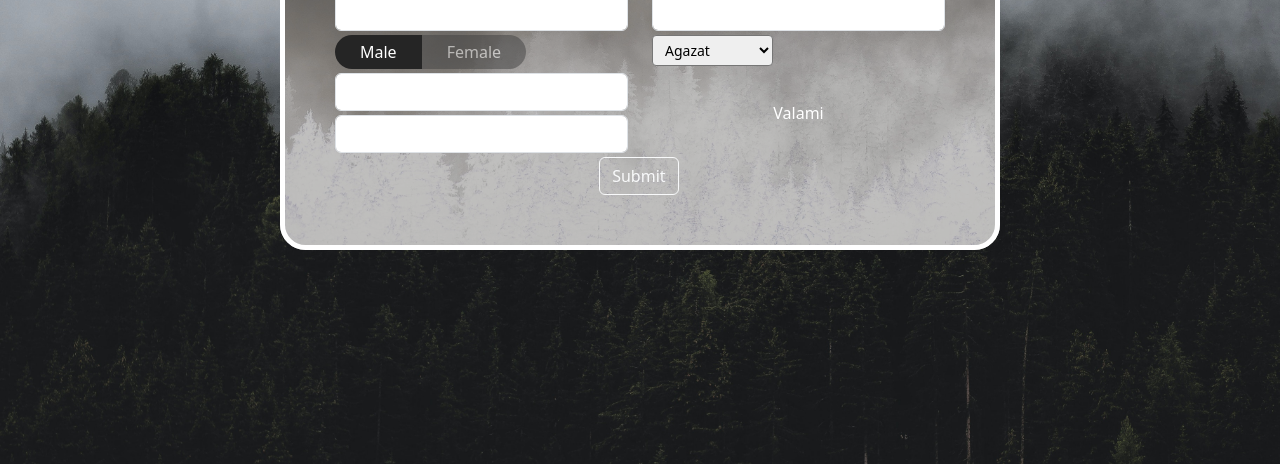
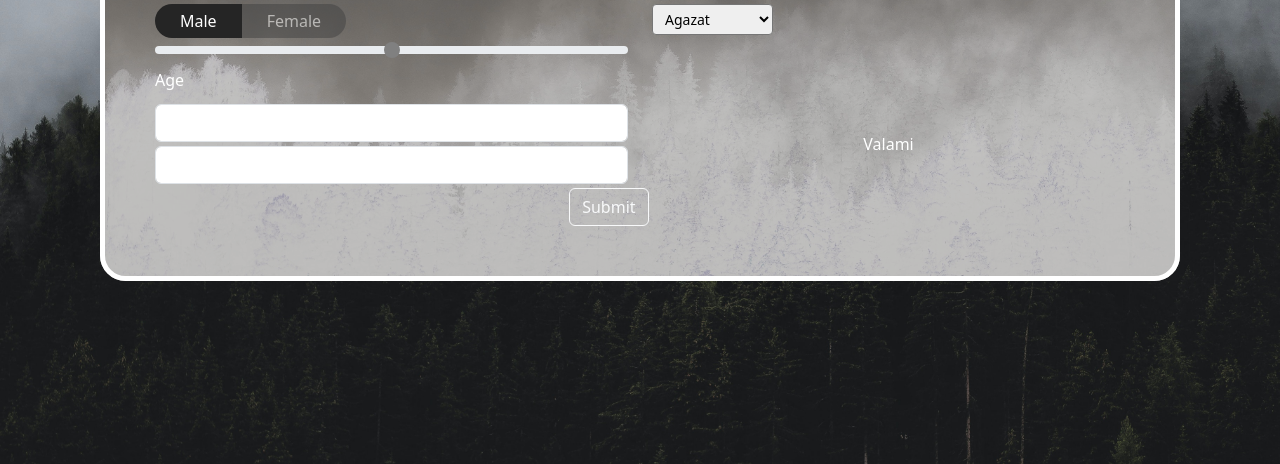
Before and after one commit to Hudi-B/boreDom1013, a plain HTML site: page index.html in a window 1280 px wide. Shown: the part 336-800 px from the top of the page. Drawn offline with nearby package versions, Linux system fonts and the light colour scheme.

Commit message:
added range and changed thumb color to grey

```diff
--- a/index.css
+++ b/index.css
@@ -22,7 +22,7 @@ body {
     border: solid 5px white;
     border-radius: 2vw;
     position: relative;
-    max-width: 720px;
+    max-width: 1080px;
     backdrop-filter: invert(80%);
 }
 
@@ -53,3 +53,15 @@ body {
    to { transform: scale(1); }
  }
 /*#endregion*/
+
+.custom-range::-ms-thumb {
+  background: gray;
+}
+
+.custom-range::-webkit-slider-thumb {
+  background: gray;
+}
+
+.custom-range::-moz-range-thumb {
+  background: gray;
+}
--- a/index.html
+++ b/index.html
@@ -35,7 +35,11 @@
                             <div class="buttons_gender">
                                 <a href="#" class="button_gender male active" data-gender="1"><i class="fa fa-male"></i>Male</a>
                                 <a href="#" class="button_gender female" data-gender="2"><i class="fa fa-female"></i>Female</a>
-                              </div>
+                            </div>
+                            <div>
+                                <input type="range" class="form-range custom-range" min="18" max="60" id="ageRange">
+                                <label for="customRange2" class="form-label text-center">Age</label>
+                            </div>
                         </div>
                     </div>
                     <div class="col"> <!--JobType-->
```
